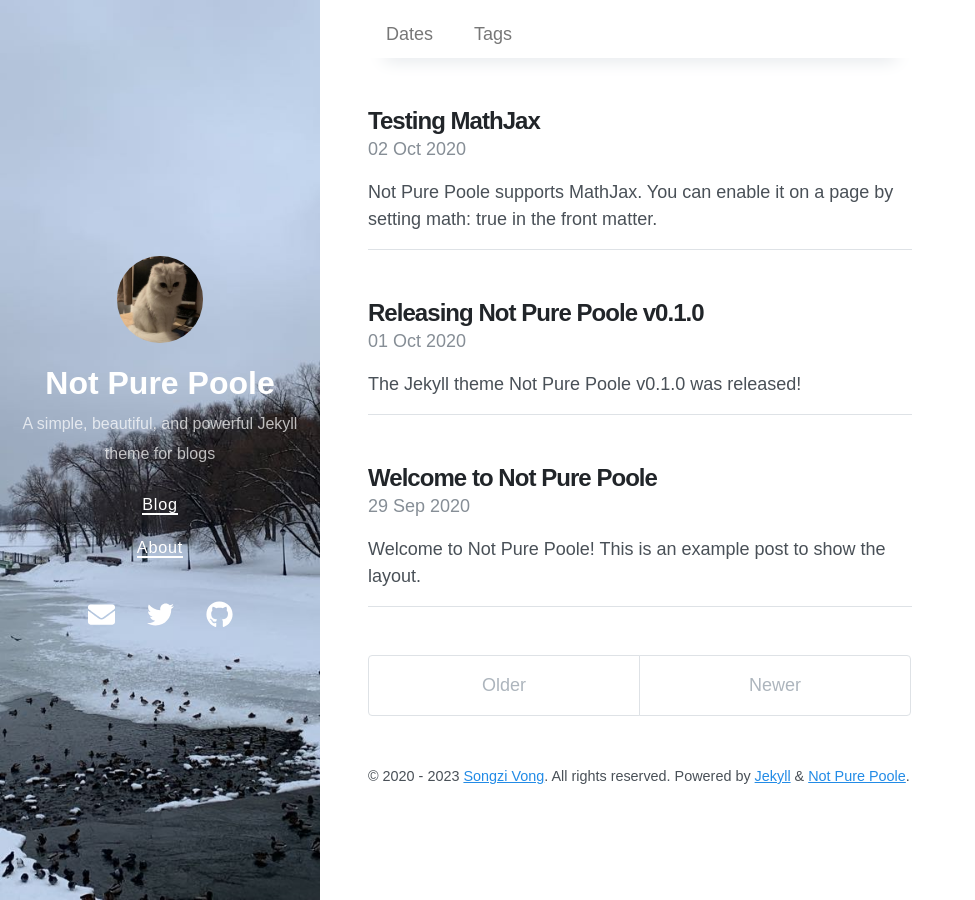
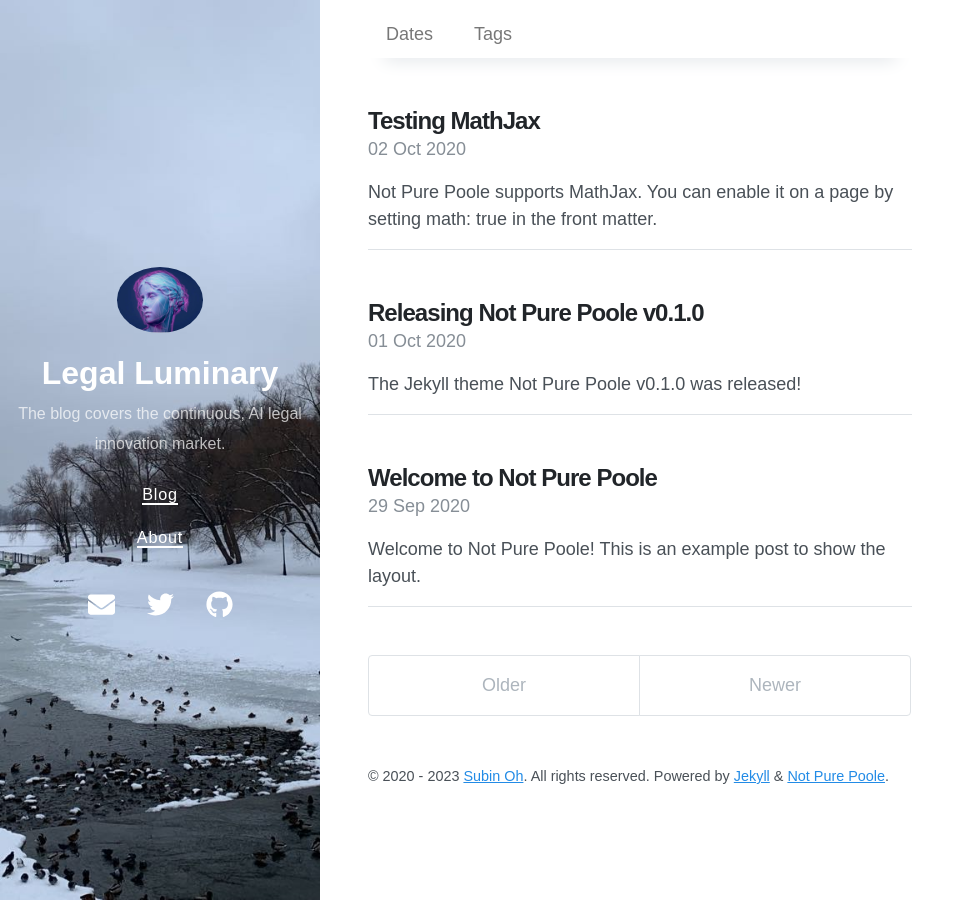
Before and after one commit to freebizy/freebizy.github.io, a Jekyll site: the page built from index.html, in a window 1280 px wide. Shown: the whole page, without its empty margins (0-975 px from the left). Built offline with Jekyll 4.4.1, drawn with Linux system fonts in a browser that asks for light colours; nearby versions of some CDN libraries; the list of posts is cut into pages by our own code.

Commit message:
edit _config.yml

```diff
--- a/_config.yml
+++ b/_config.yml
@@ -1,8 +1,8 @@
 # Setup
-title: Not Pure Poole
-description: A simple, beautiful, and powerful Jekyll theme for blogs
-url: https://vszhub.github.io
-avatar: /avatar.jpeg
+title: Legal Luminary
+description: The blog covers the continuous, AI legal innovation market.
+url: https://freebizy.github.io
+avatar: /ai.jpeg
 paginate: 5
 permalink: pretty
 cover_image: /bg.jpeg
@@ -33,10 +33,10 @@ twitter:
   card: summary
 logo: logo.png
 social:
-  name: Songzi Vong
+  name: freebizy
   links:
     - https://twitter.com/vszhub
-    - https://github.com/vszhub
+    - https://github.com/freebizy
 google_site_verification: xxxxx
 lang: en
 
@@ -54,6 +54,6 @@ sass:
 
 # Specify the author for blog posts
 author:
-  name: Songzi Vong
-  url: https://github.com/vszhub/
-  email: vszhub@gmail.com
+  name: Subin Oh
+  url: https://github.com/freebizy
+  email: bizygoo5@gmail.com
```
Also changed, not shown: ai.jpeg (added).
